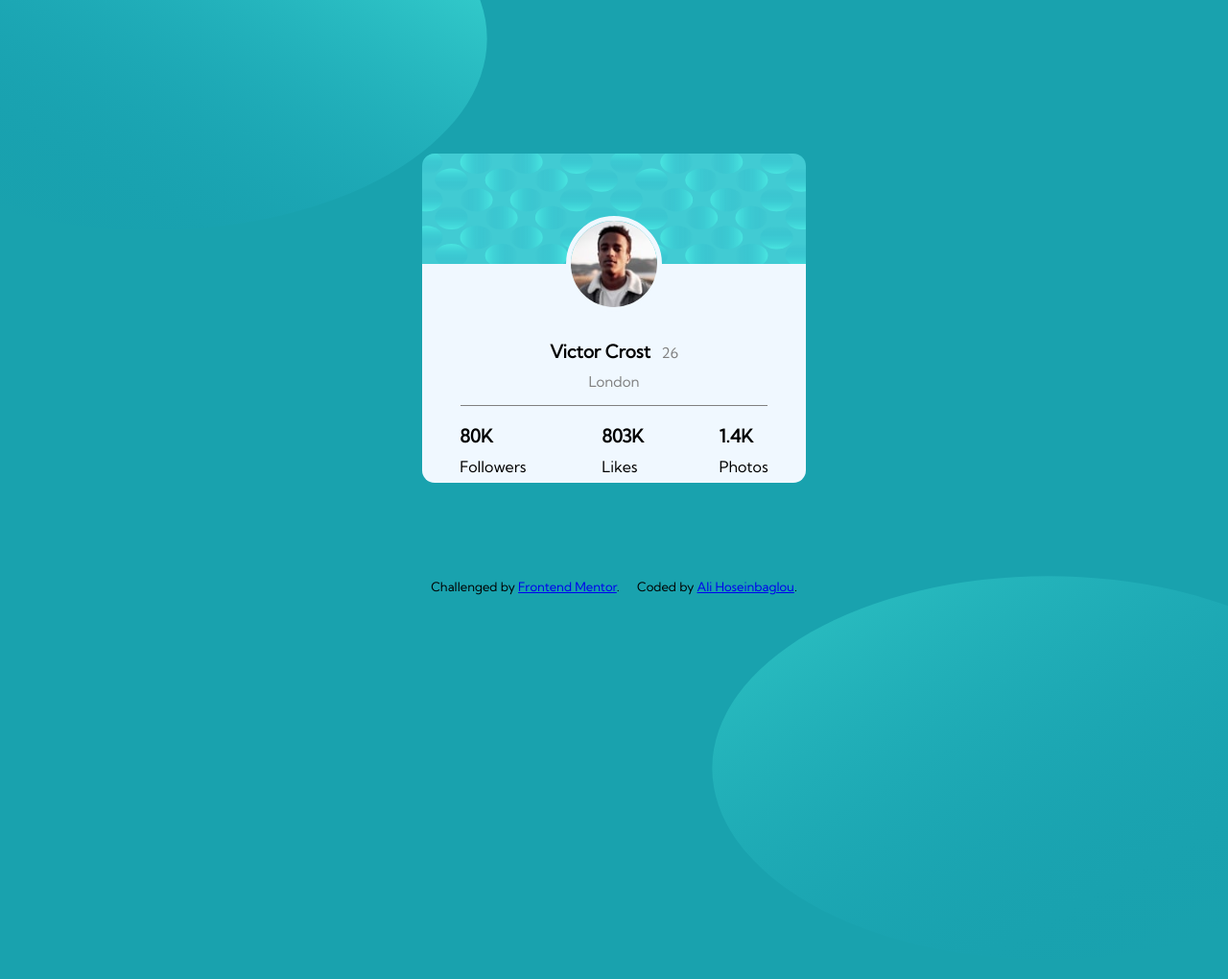
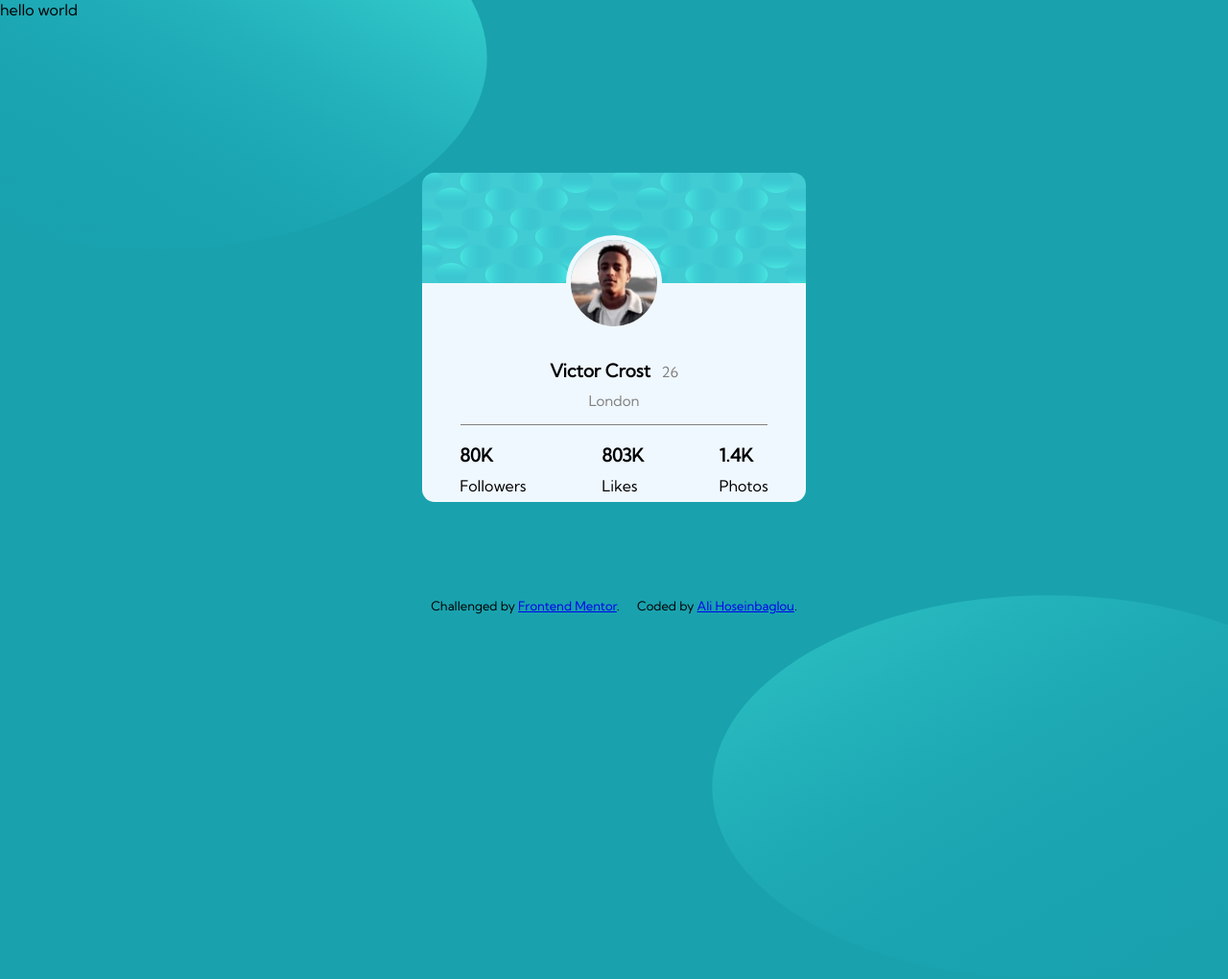
Before and after one commit to alihoseinbaglou/Profile-name-component-main, a plain HTML site: page index.html in a window 1280 px wide. Shown: the top 1020 px of the page at 96% size. Drawn offline with Linux system fonts and the light colour scheme.

Commit message:
Update index.html

```diff
--- a/index.html
+++ b/index.html
@@ -12,7 +12,7 @@
   <link rel="stylesheet" href="style.css">
 </head>
 <body>
-
+  <div id="square"> hello world</div>
   <div class="wrapper">
 
       <div class="top-svg-container">
```
